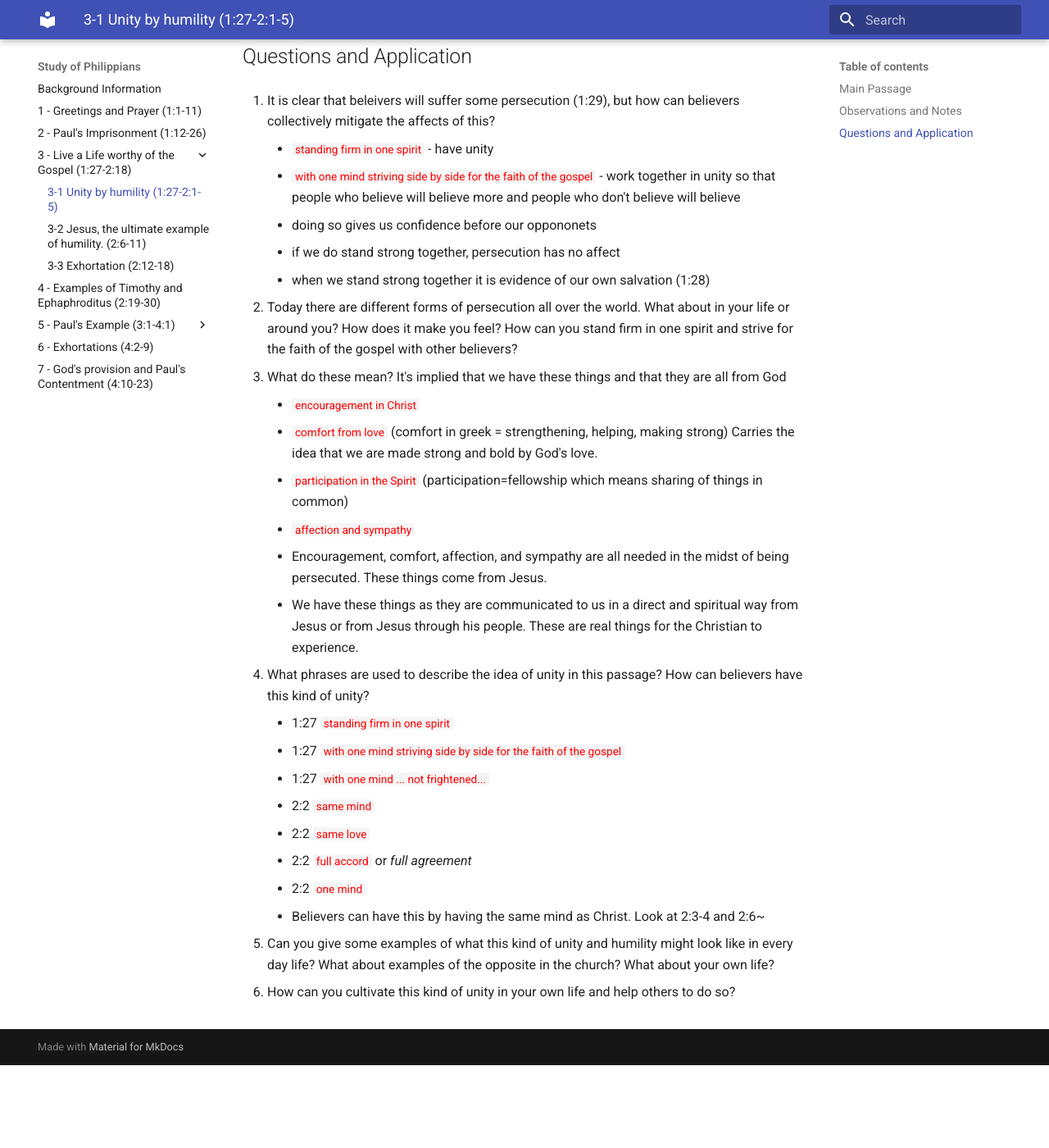
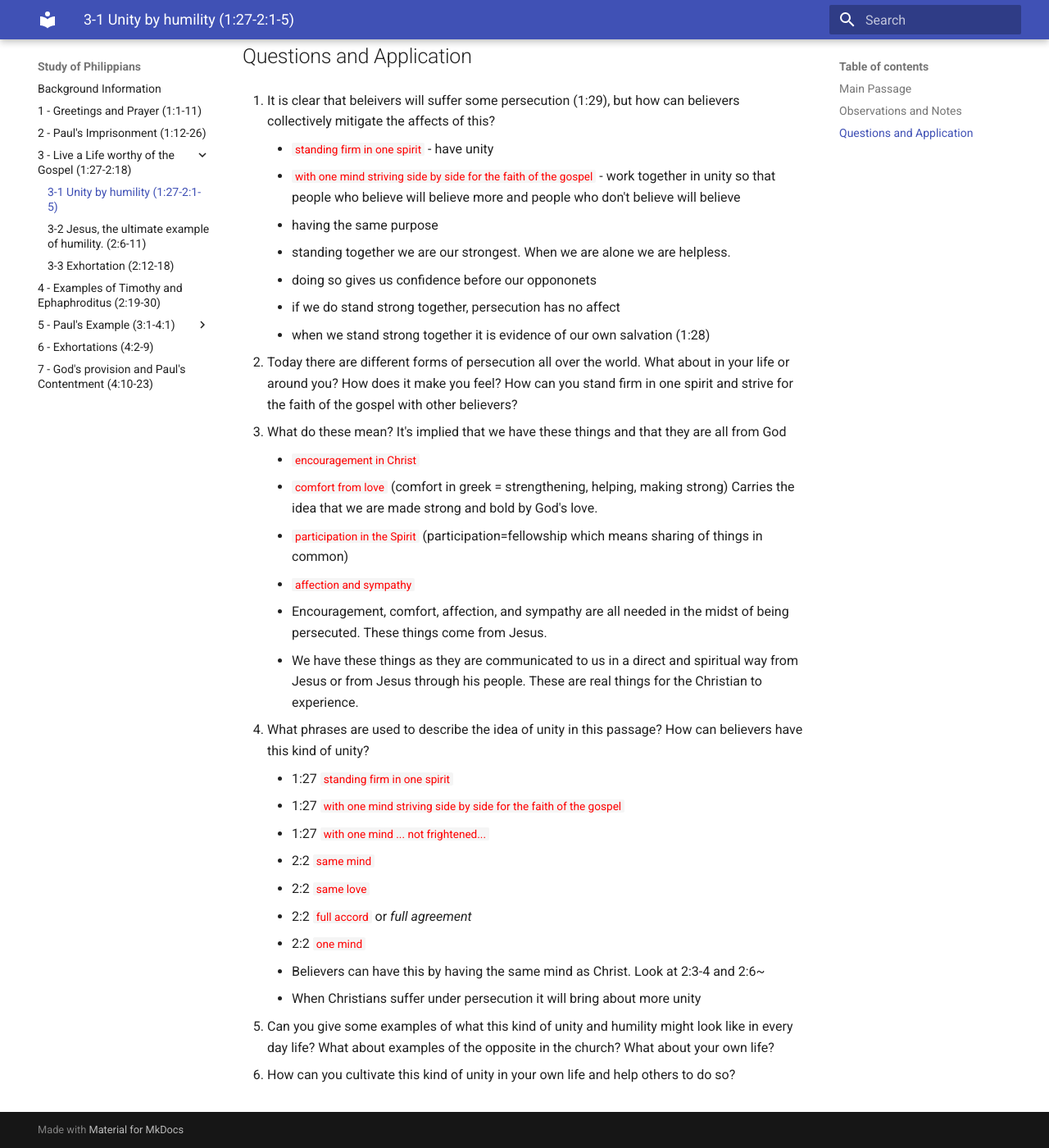
Before and after one commit to 1dancook/philippians-study, an MkDocs documentation site: the page built from docs/03-01-unity-humility.md, in a window 1280 px wide and 1400 px high, scrolled down 1151 px. Shown: the whole window at 82% size. Built offline with MkDocs 1.6.1 and Material for MkDocs 9.7.7, drawn with Linux system fonts in a browser that asks for light colours; before the commit the page ends 2450 px from its top, so only the background shows below that.

Commit message:
add: 03-01

```diff
--- a/docs/03-01-unity-humility.md
+++ b/docs/03-01-unity-humility.md
@@ -23,6 +23,8 @@
 1. It is clear that beleivers will suffer some persecution (1:29), but how can believers collectively mitigate the affects of this?
     - `standing firm in one spirit` - have unity
     - `with one mind striving side by side for the faith of the gospel` - work together in unity so that people who believe will believe more and people who don't believe will believe
+    - having the same purpose
+    - standing together we are our strongest. When we are alone we are helpless.
     - doing so gives us confidence before our oppononets
     - if we do stand strong together, persecution has no affect
     - when we stand strong together it is evidence of our own salvation (1:28)
@@ -46,6 +48,7 @@
     - 2:2 `full accord` or *full agreement*
     - 2:2 `one mind`
     - Believers can have this by having the same mind as Christ. Look at 2:3-4 and 2:6~
+    - When Christians suffer under persecution it will bring about more unity
 
 6. Can you give some examples of what this kind of unity and humility might look like in every day life? What about examples of the opposite in the church? What about your own life?
 
```
